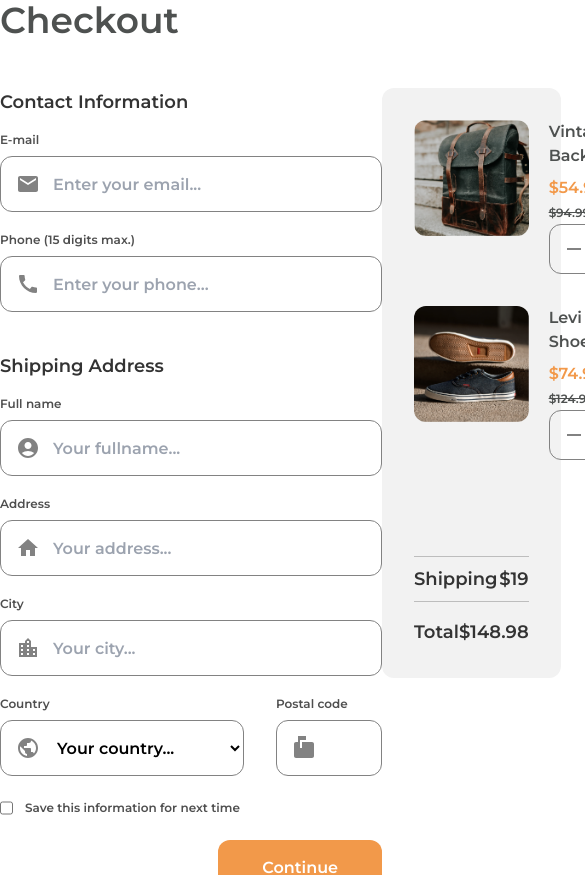
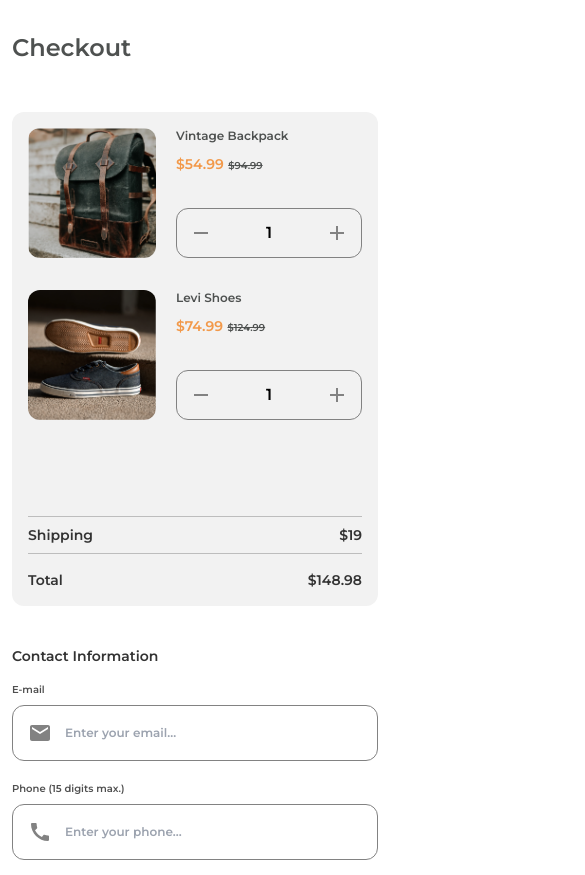
Before and after one commit to farhaan-mukarram/dev-challenges-checkout-page, a React (Vite) app: page / in a window 390 px wide. Shown: the top 875 px of the page, 585 px wide, since content can reach past the window. Built offline with nearby package versions, Linux system fonts and the light colour scheme.

Commit message:
feat: implement mobile UI

```diff
--- a/src/components/CheckoutCard/index.tsx
+++ b/src/components/CheckoutCard/index.tsx
@@ -93,7 +93,7 @@ const CheckoutCard = () => {
   }, [cartItems]);
 
   return (
-    <section className="bg-[#F2F2F2] p-8 rounded-xl h-max space-y-24">
+    <section className="bg-[#F2F2F2] p-4 lg:p-8 rounded-xl h-max space-y-24">
       <div className="flex flex-col space-y-8">
         {cartItems.map(
           ({ id, title, unitPrice, discountedUnitPrice, image, quantity }) => (
@@ -102,12 +102,15 @@ const CheckoutCard = () => {
 
               <div className="flex flex-col justify-between w-full">
                 <div className="flex flex-col space-y-2">
-                  <h4 className="text-base text-[#4E5150]">{title}</h4>
+                  <h4 className="text-xs lg:text-base text-[#4E5150]">
+                    {title}
+                  </h4>
+
                   <p>
-                    <span className="text-[#F2994A]">
+                    <span className="text-sm lg:text-base text-[#F2994A]">
                       ${discountedUnitPrice}
                     </span>{" "}
-                    <span className="line-through text-xs text-[#4E5150]">
+                    <span className="line-through text-[0.625rem] lg:text-xs text-[#4E5150]">
                       ${unitPrice}
                     </span>
                   </p>
@@ -137,14 +140,14 @@ const CheckoutCard = () => {
       <div className="flex flex-col space-y-4">
         <div className="flex flex-col space-y-2">
           <hr className="border-[#BDBDBD]" />
-          <div className="flex justify-between text-lg text-[#333333]">
+          <div className="flex justify-between text-sm lg:text-lg text-[#333333]">
             <p>Shipping</p>
             <p>$19</p>
           </div>
           <hr className="border-[#BDBDBD]" />
         </div>
 
-        <div className="flex justify-between text-lg text-[#333333]">
+        <div className="flex justify-between text-sm lg:text-lg text-[#333333]">
           <p>Total</p>
           <p>${totalCost}</p>
         </div>
--- a/src/components/CheckoutForm/Input.tsx
+++ b/src/components/CheckoutForm/Input.tsx
@@ -15,7 +15,7 @@ const Input: FunctionComponent<Props> = ({
 }) => {
   return (
     <div className="flex flex-col space-y-2">
-      <label htmlFor={id} className="text-xs text-[#4F4F4F]">
+      <label htmlFor={id} className="text-[0.625rem] lg:text-xs text-[#4F4F4F]">
         {label}
       </label>
 
@@ -28,7 +28,7 @@ const Input: FunctionComponent<Props> = ({
         <input
           id={id}
           {...props}
-          className="border border-[#828282] rounded-xl h-14 px-[3.25rem] w-full"
+          className="border border-[#828282] rounded-xl h-14 px-[3.25rem] w-full text-xs lg:text-base [&::placeholder]:lg:text-base [&::placeholder]:text-xs"
           type={type ?? "text"}
         />
       </div>
--- a/src/components/CheckoutForm/Select.tsx
+++ b/src/components/CheckoutForm/Select.tsx
@@ -16,8 +16,8 @@ const Select: FunctionComponent<Props> = ({
   ...props
 }) => {
   return (
-    <div className="flex flex-col space-y-2">
-      <label className="text-xs text-[#4F4F4F]" htmlFor={id}>
+    <div className="flex flex-col w-full space-y-2">
+      <label className="text-[0.625rem] lg:text-xs text-[#4F4F4F]" htmlFor={id}>
         {label}
       </label>
 
@@ -28,7 +28,7 @@ const Select: FunctionComponent<Props> = ({
           className="absolute top-0 bottom-0 my-auto pointer-events-none left-4"
         />
         <select
-          className="border border-[#828282] rounded-xl h-14 px-[3.25rem] bg-white"
+          className="border border-[#828282] rounded-xl h-14 px-[3.25rem] bg-white w-full text-xs lg:text-base"
           id={id}
           {...props}
         >
--- a/src/components/CheckoutForm/index.tsx
+++ b/src/components/CheckoutForm/index.tsx
@@ -27,7 +27,9 @@ const CheckoutForm = () => {
     <form action="" className="flex flex-col space-y-6" onSubmit={handleSubmit}>
       <div className="flex flex-col space-y-10">
         <section className="flex flex-col space-y-4">
-          <h2 className="text-lg text-[#333333]">Contact Information</h2>
+          <h2 className="text-sm lg:text-lg text-[#333333]">
+            Contact Information
+          </h2>
 
           <div className="flex flex-col space-y-5">
             <Input
@@ -53,7 +55,9 @@ const CheckoutForm = () => {
         </section>
 
         <section className="flex flex-col space-y-4">
-          <h2 className="text-lg text-[#333333]">Shipping Address</h2>
+          <h2 className="text-sm lg:text-lg text-[#333333]">
+            Shipping Address
+          </h2>
 
           <div className="flex flex-col space-y-5">
             <Input
@@ -80,7 +84,7 @@ const CheckoutForm = () => {
               required
             />
 
-            <div className="flex space-x-8">
+            <div className="flex flex-col space-y-5 lg:space-x-8 lg:space-y-0 lg:flex-row">
               <Select
                 id="country"
                 placeholder="Your country..."
@@ -103,7 +107,7 @@ const CheckoutForm = () => {
 
       <div className="flex mt-6 space-x-3">
         <input type="checkbox" name="saveInfo" id="saveInfo" required />
-        <p className="text-[#4F4F4F] text-xs">
+        <p className="text-[#4F4F4F] text-[0.625rem] lg:text-xs">
           Save this information for next time
         </p>
       </div>
--- a/src/components/Container/index.tsx
+++ b/src/components/Container/index.tsx
@@ -1,7 +1,7 @@
 import { type FunctionComponent, type PropsWithChildren } from "react";
 
 const Container: FunctionComponent<PropsWithChildren> = ({ children }) => {
-  return <div className="flex flex-col max-w-5xl mx-auto">{children}</div>;
+  return <div className="flex flex-col max-w-5xl px-3 mx-auto">{children}</div>;
 };
 
 export default Container;
--- a/src/components/Main/index.tsx
+++ b/src/components/Main/index.tsx
@@ -3,10 +3,10 @@ import CheckoutForm from "../CheckoutForm";
 
 const Main = () => {
   return (
-    <main className="flex flex-col min-h-screen space-y-12">
-      <h1 className="text-4xl text-[#4E5150]">Checkout</h1>
+    <main className="flex flex-col min-h-screen py-8 space-y-12">
+      <h1 className="text-2xl lg:text-4xl text-[#4E5150]">Checkout</h1>
 
-      <section className="flex justify-between">
+      <section className="flex flex-col-reverse justify-between lg:flex-row gap-y-10">
         <CheckoutForm />
         <CheckoutCard />
       </section>
```
